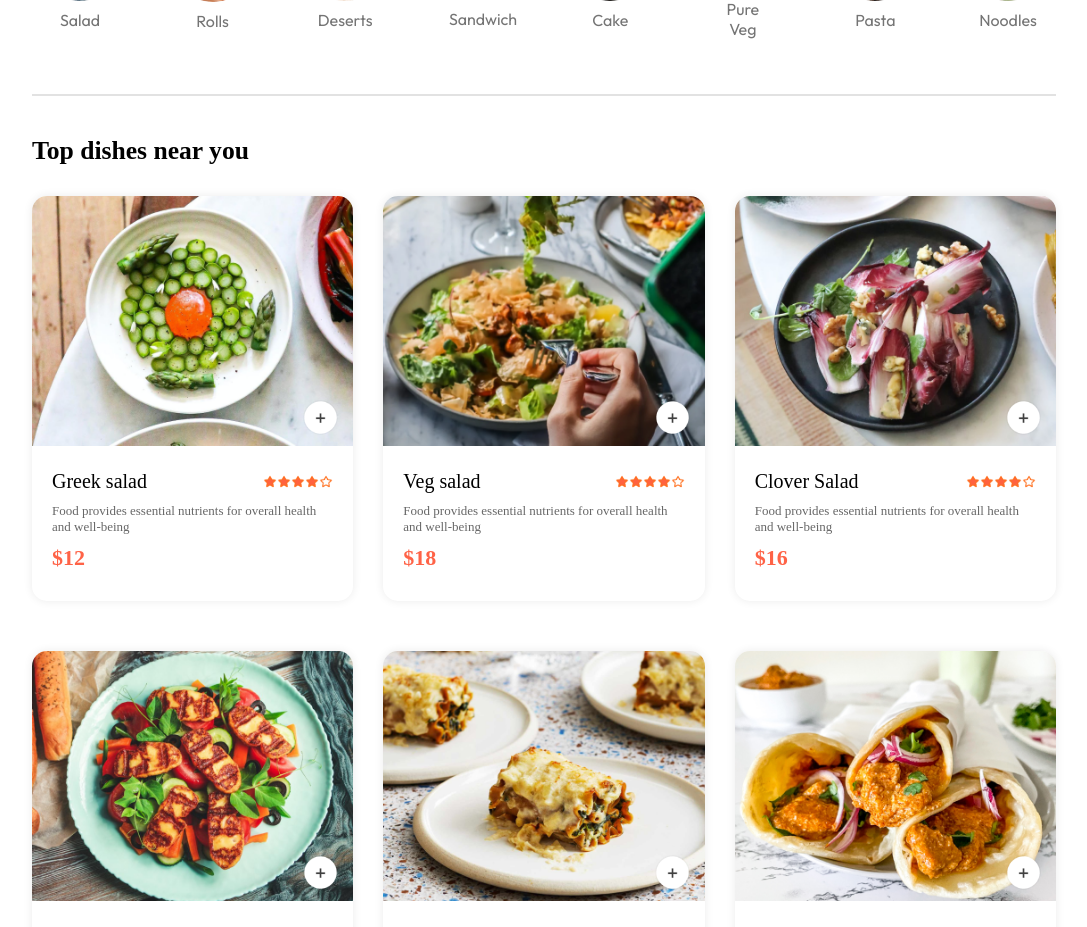
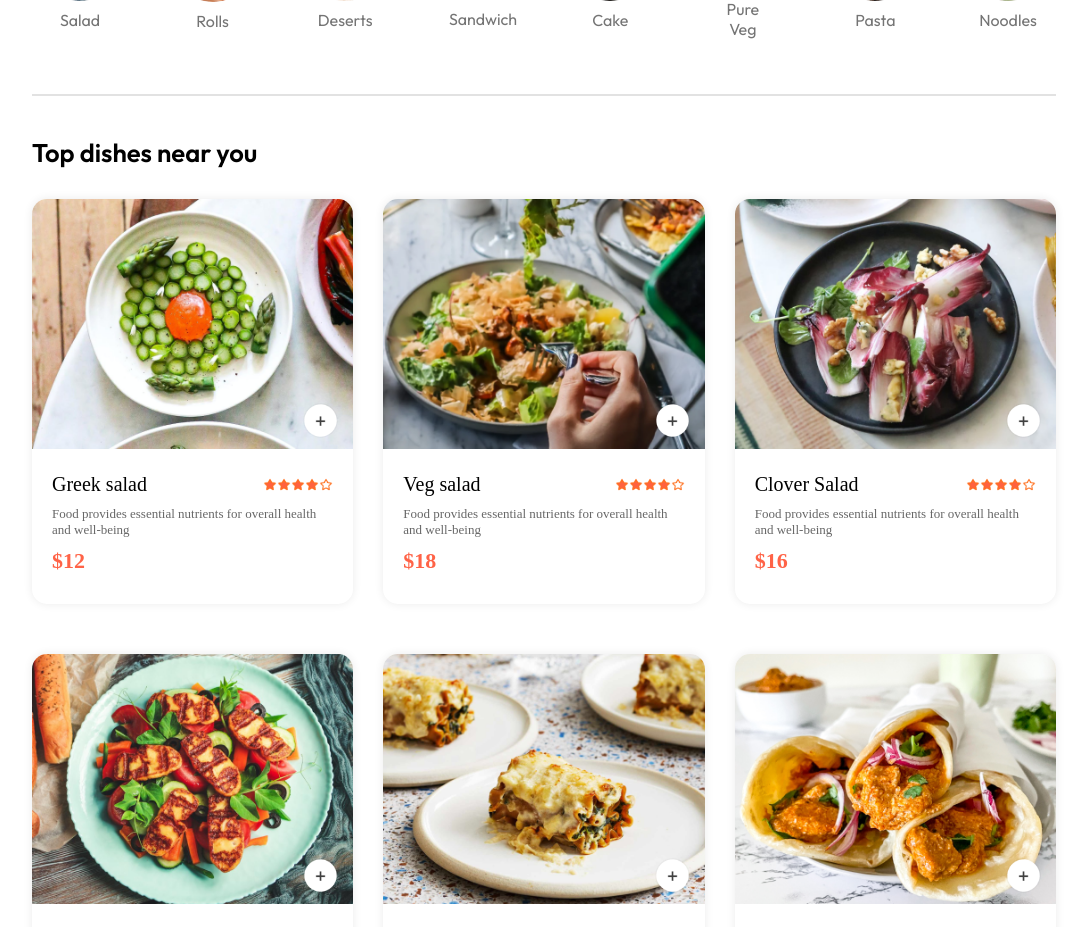
Before and after one commit to Deepanshumelkani77/Tomato, a React (Vite) app: page / in a window 1280 px wide. Shown: the part 820-1747 px from the top of the page, without its empty margins (96-1183 px from the left). Built offline with nearby package versions, Linux system fonts and the light colour scheme.

Commit message:
add font-family

```diff
--- a/src/App.jsx
+++ b/src/App.jsx
@@ -21,6 +21,7 @@ const App = () => {
     </div>
 
 <Footer/>
+
     </>
 
 
--- a/src/components/fooddisplay/FoodDisplay.css
+++ b/src/components/fooddisplay/FoodDisplay.css
@@ -5,7 +5,7 @@
 }
 
 .food-display h2{
-
+font-family: "Outfit",sans-serif;
     font-size:max(2vw,24px);
     font-weight: 600;
 }
```
